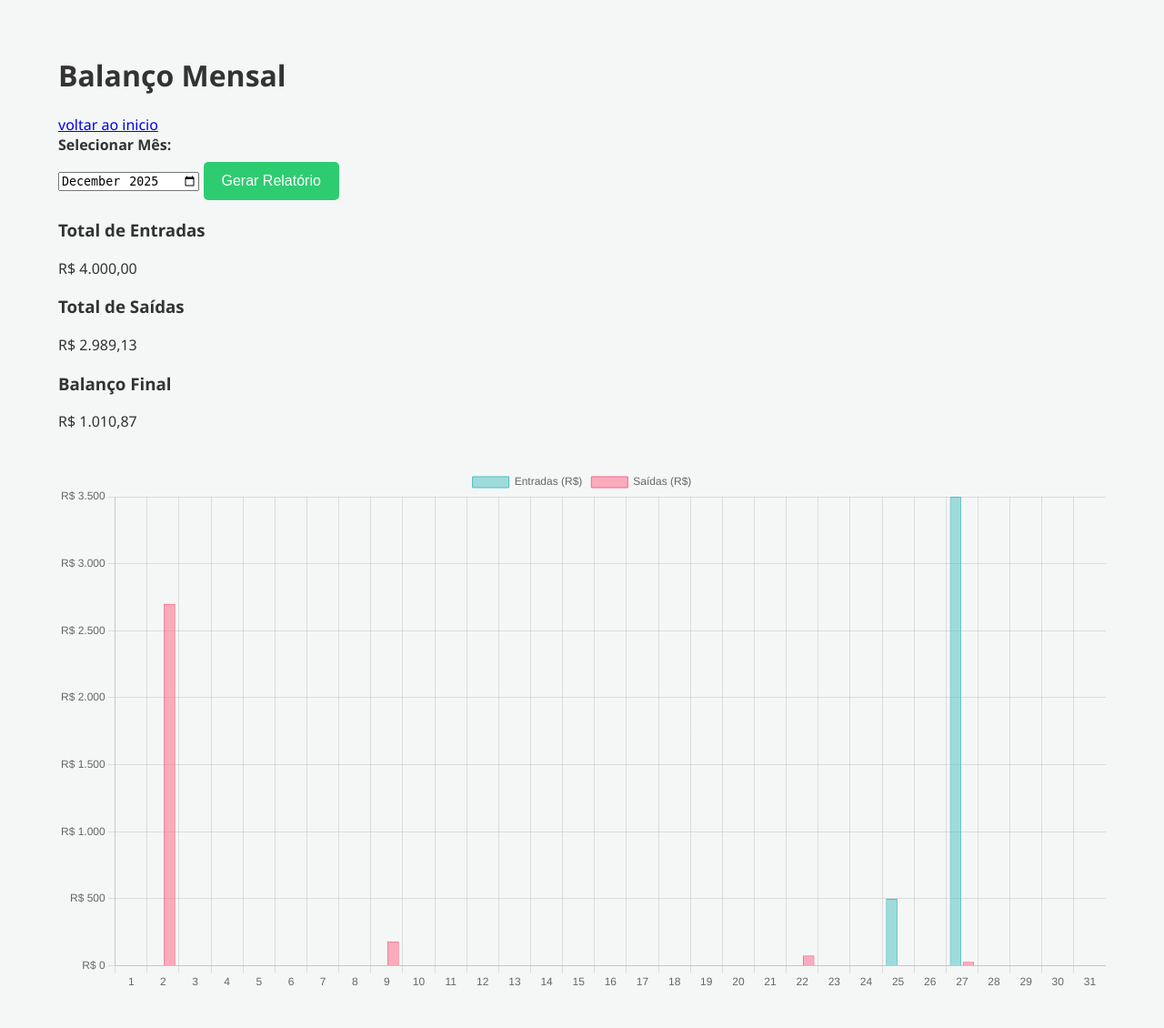
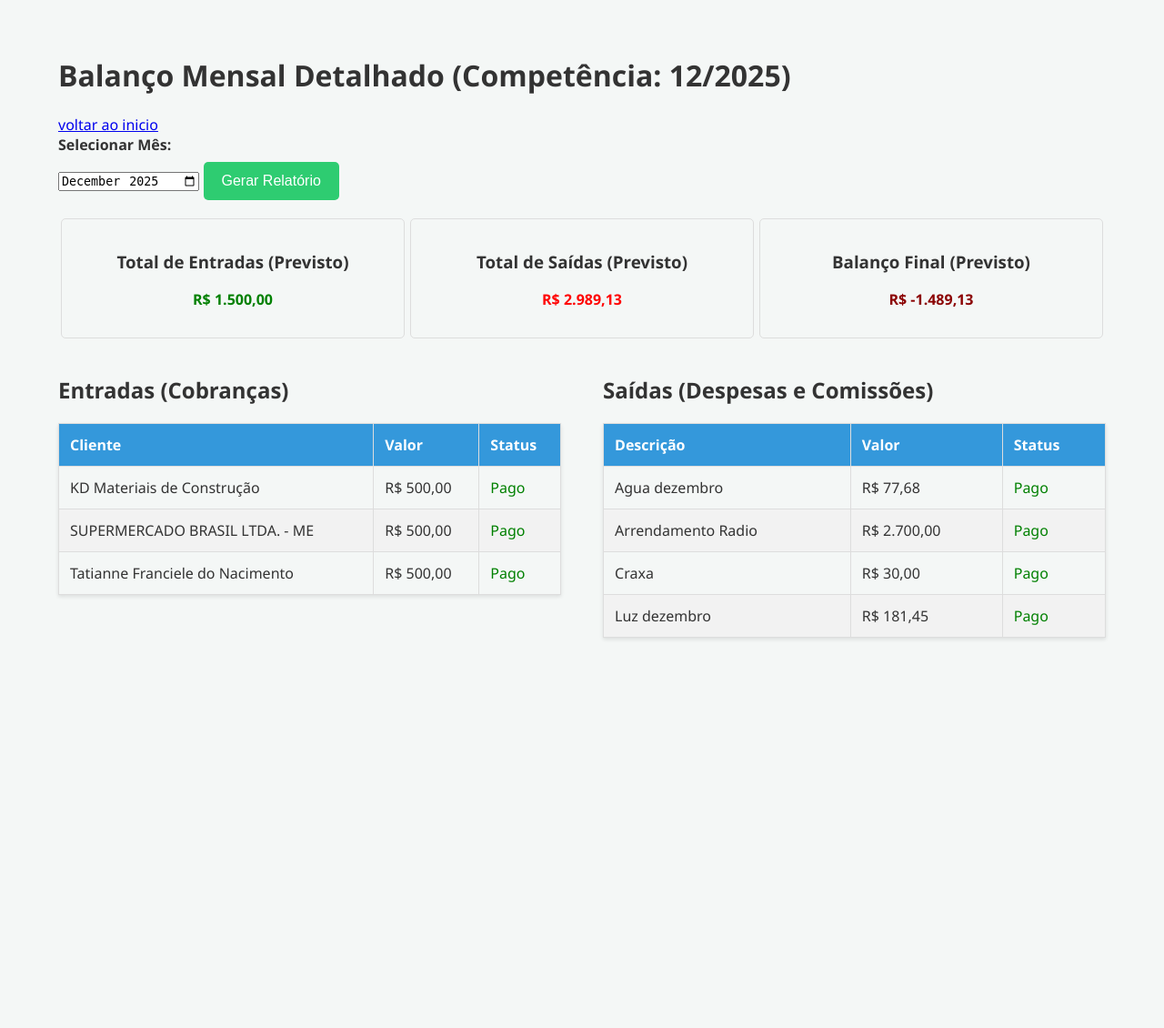
Before and after one commit to DjJulioReis/Gestao_radio, a PHP site: page /relatorio_balanco_mensal.php in a window 1280 px wide. Shown: the part 79-1209 px from the top of the page at 91% size. After the commit the page ends 782 px from the top, so only its background shows below. Run offline with PHP 8.4, Linux system fonts and the light colour scheme; a user stored in the database is signed in; data comes from the database, SQL or seed files in the repository.

Commit message:
fix: Refatora relatórios financeiros e corrige lógica de comissão
Esta entrega final corrige a lógica de cálculo nos relatórios financeiros e refatora o balanço mensal para atender a novos requisitos.

- **Relatório Financeiro:** A consulta de comissões foi corrigida para excluir os valores de sócios-locutores que são reinvestidos, evitando a contagem dupla de saídas e apresentando um lucro real baseado no fluxo de caixa.
- **Balanço Mensal:** O relatório foi completamente refatorado. Agora opera sob o regime de competência (baseado na referência da cobrança e data de vencimento da despesa). Além disso, a visualização foi alterada para exibir uma lista detalhada de cada entrada e saída individualmente, em vez de apenas totais.
- **Consistência:** A lógica de comissões foi unificada em ambos os relatórios para garantir consistência.

Todas as alterações foram validadas internamente com scripts de verificação para garantir a precisão dos cálculos.

```diff
--- a/controle/relatorio_balanco_mensal.php
+++ b/controle/relatorio_balanco_mensal.php
@@ -1,6 +1,6 @@
 <?php
 require_once 'init.php';
-$page_title = 'Balanço Mensal';
+$page_title = 'Balanço Mensal Detalhado';
 require_once 'templates/header.php';
 
 // Apenas administradores
@@ -9,67 +9,73 @@ if ($_SESSION['user_level'] !== 'admin') {
     exit();
 }
 
-// Filtros de data
+// Filtros
 $mes_ano = isset($_GET['mes_ano']) ? $_GET['mes_ano'] : date('Y-m');
 $ano = date('Y', strtotime($mes_ano));
 $mes = date('m', strtotime($mes_ano));
-$primeiro_dia = "$mes_ano-01";
-$ultimo_dia = date("Y-m-t", strtotime($primeiro_dia));
-$dias_no_mes = date('t', strtotime($primeiro_dia));
 
-// 1. Calcular Entradas (Cobranças Pagas)
-$sql_entradas = "SELECT SUM(valor) AS total FROM cobrancas WHERE pago = 1 AND data_pagamento BETWEEN ? AND ?";
+// --- CÁLCULOS BASEADOS EM COMPETÊNCIA ---
+
+// 1. Entradas: Cobranças com referência no mês selecionado (pagas ou não)
+$sql_entradas = "
+    SELECT c.empresa, cb.valor, cb.pago, cb.data_pagamento
+    FROM cobrancas cb
+    JOIN clientes c ON cb.cliente_id = c.id
+    WHERE cb.referencia = ?
+    ORDER BY c.empresa
+";
 $stmt_entradas = $conn->prepare($sql_entradas);
-$stmt_entradas->bind_param("ss", $primeiro_dia, $ultimo_dia);
+$stmt_entradas->bind_param("s", $mes_ano);
 $stmt_entradas->execute();
-$result_entradas = $stmt_entradas->get_result();
-$total_entradas = $result_entradas->fetch_assoc()['total'] ?? 0;
+$entradas = $stmt_entradas->get_result()->fetch_all(MYSQLI_ASSOC);
+$total_entradas = array_sum(array_column($entradas, 'valor'));
 $stmt_entradas->close();
 
-// 2. Calcular Saídas (Despesas Pagas)
-$sql_saidas = "SELECT SUM(valor) AS total FROM despesas WHERE pago = 1 AND data_vencimento BETWEEN ? AND ?";
+// 2. Saídas: Despesas com vencimento no mês selecionado
+$sql_saidas = "
+    SELECT descricao, valor, pago, data_pagamento
+    FROM despesas
+    WHERE MONTH(data_vencimento) = ? AND YEAR(data_vencimento) = ?
+    ORDER BY descricao
+";
 $stmt_saidas = $conn->prepare($sql_saidas);
-$stmt_saidas->bind_param("ss", $primeiro_dia, $ultimo_dia);
+$stmt_saidas->bind_param("is", $mes, $ano);
 $stmt_saidas->execute();
-$result_saidas = $stmt_saidas->get_result();
-$total_saidas = $result_saidas->fetch_assoc()['total'] ?? 0;
+$saidas_despesas = $stmt_saidas->get_result()->fetch_all(MYSQLI_ASSOC);
+$total_saidas_despesas = array_sum(array_column($saidas_despesas, 'valor'));
 $stmt_saidas->close();
 
-// 3. Calcular Balanço
+// 3. Saídas: Comissões de cobranças do mês (apenas de não-sócios)
+$sql_comissoes = "
+    SELECT
+        cl.empresa,
+        col.nome as colaborador,
+        (cb.valor * cc.percentual_comissao / 100) AS valor_comissao,
+        cb.pago
+    FROM cobrancas cb
+    JOIN cliente_colaboradores cc ON cb.cliente_id = cc.cliente_id
+    JOIN colaboradores col ON cc.colaborador_id = col.id
+    JOIN clientes cl ON cb.cliente_id = cl.id
+    LEFT JOIN socios s ON col.id = s.colaborador_id
+    WHERE
+        cb.referencia = ?
+        AND (col.funcao != 'socio_locutor' OR s.reinvestir_comissao = 0)
+    ORDER BY cl.empresa
+";
+$stmt_comissoes = $conn->prepare($sql_comissoes);
+$stmt_comissoes->bind_param("s", $mes_ano);
+$stmt_comissoes->execute();
+$saidas_comissoes = $stmt_comissoes->get_result()->fetch_all(MYSQLI_ASSOC);
+$total_saidas_comissoes = array_sum(array_column($saidas_comissoes, 'valor_comissao'));
+$stmt_comissoes->close();
+
+
+$total_saidas = $total_saidas_despesas + $total_saidas_comissoes;
 $balanco_final = $total_entradas - $total_saidas;
-
-// 4. Preparar dados para o gráfico (diário)
-$dados_grafico = [
-    'labels' => range(1, $dias_no_mes),
-    'entradas' => array_fill(1, $dias_no_mes, 0),
-    'saidas' => array_fill(1, $dias_no_mes, 0),
-];
-
-// Entradas por dia
-$sql_entradas_dia = "SELECT DAY(data_pagamento) AS dia, SUM(valor) AS total FROM cobrancas WHERE pago = 1 AND data_pagamento BETWEEN ? AND ? GROUP BY dia ORDER BY dia";
-$stmt_entradas_dia = $conn->prepare($sql_entradas_dia);
-$stmt_entradas_dia->bind_param("ss", $primeiro_dia, $ultimo_dia);
-$stmt_entradas_dia->execute();
-$result_entradas_dia = $stmt_entradas_dia->get_result();
-while ($row = $result_entradas_dia->fetch_assoc()) {
-    $dados_grafico['entradas'][$row['dia']] = $row['total'];
-}
-$stmt_entradas_dia->close();
-
-// Saídas por dia
-$sql_saidas_dia = "SELECT DAY(data_vencimento) AS dia, SUM(valor) AS total FROM despesas WHERE pago = 1 AND data_vencimento BETWEEN ? AND ? GROUP BY dia ORDER BY dia";
-$stmt_saidas_dia = $conn->prepare($sql_saidas_dia);
-$stmt_saidas_dia->bind_param("ss", $primeiro_dia, $ultimo_dia);
-$stmt_saidas_dia->execute();
-$result_saidas_dia = $stmt_saidas_dia->get_result();
-while ($row = $result_saidas_dia->fetch_assoc()) {
-    $dados_grafico['saidas'][$row['dia']] = $row['total'];
-}
-$stmt_saidas_dia->close();
 
 ?>
 
-<h1><?php echo $page_title; ?></h1>
+<h1><?php echo $page_title; ?> (Competência: <?php echo date('m/Y', strtotime($mes_ano)); ?>)</h1>
 <a href="dashboard.php">voltar ao inicio</a>
 
 <form method="get" action="" class="filter-form">
@@ -82,88 +88,100 @@ $stmt_saidas_dia->close();
 
 <div class="summary-container">
     <div class="summary-card">
-        <h3>Total de Entradas</h3>
+        <h3>Total de Entradas (Previsto)</h3>
         <p class="income">R$ <?php echo number_format($total_entradas, 2, ',', '.'); ?></p>
     </div>
     <div class="summary-card">
-        <h3>Total de Saídas</h3>
+        <h3>Total de Saídas (Previsto)</h3>
         <p class="expense">R$ <?php echo number_format($total_saidas, 2, ',', '.'); ?></p>
     </div>
     <div class="summary-card">
-        <h3>Balanço Final</h3>
+        <h3>Balanço Final (Previsto)</h3>
         <p class="<?php echo $balanco_final >= 0 ? 'balance-positive' : 'balance-negative'; ?>">
             R$ <?php echo number_format($balanco_final, 2, ',', '.'); ?>
         </p>
     </div>
 </div>
 
-<div class="chart-container" style="margin-top: 40px;">
-    <canvas id="balancoChart"></canvas>
+<div class="details-container">
+    <div class="column">
+        <h2>Entradas (Cobranças)</h2>
+        <table>
+            <thead>
+                <tr>
+                    <th>Cliente</th>
+                    <th>Valor</th>
+                    <th>Status</th>
+                </tr>
+            </thead>
+            <tbody>
+                <?php foreach ($entradas as $entrada): ?>
+                <tr>
+                    <td><?php echo htmlspecialchars($entrada['empresa']); ?></td>
+                    <td>R$ <?php echo number_format($entrada['valor'], 2, ',', '.'); ?></td>
+                    <td><?php echo $entrada['pago'] ? '<span style="color:green;">Pago</span>' : '<span style="color:red;">Pendente</span>'; ?></td>
+                </tr>
+                <?php endforeach; ?>
+            </tbody>
+        </table>
+    </div>
+    <div class="column">
+        <h2>Saídas (Despesas e Comissões)</h2>
+        <table>
+            <thead>
+                <tr>
+                    <th>Descrição</th>
+                    <th>Valor</th>
+                    <th>Status</th>
+                </tr>
+            </thead>
+            <tbody>
+                <?php foreach ($saidas_despesas as $despesa): ?>
+                <tr>
+                    <td><?php echo htmlspecialchars($despesa['descricao']); ?></td>
+                    <td>R$ <?php echo number_format($despesa['valor'], 2, ',', '.'); ?></td>
+                    <td><?php echo $despesa['pago'] ? '<span style="color:green;">Pago</span>' : '<span style="color:red;">Pendente</span>'; ?></td>
+                </tr>
+                <?php endforeach; ?>
+                <?php foreach ($saidas_comissoes as $comissao): ?>
+                <tr>
+                    <td>Comissão: <?php echo htmlspecialchars($comissao['colaborador']) . ' (' . htmlspecialchars($comissao['empresa']) . ')'; ?></td>
+                    <td>R$ <?php echo number_format($comissao['valor_comissao'], 2, ',', '.'); ?></td>
+                    <td><?php echo $comissao['pago'] ? '<span style="color:green;">Pago</span>' : '<span style="color:red;">Pendente</span>'; ?></td>
+                </tr>
+                <?php endforeach; ?>
+            </tbody>
+        </table>
+    </div>
 </div>
 
-<script>
-document.addEventListener('DOMContentLoaded', function () {
-    const ctx = document.getElementById('balancoChart').getContext('2d');
 
-    // Converte os dados do PHP para o formato que o Chart.js espera
-    const chartData = <?php echo json_encode($dados_grafico); ?>;
-
-    // Precisamos garantir que os arrays de dados comecem do índice 0
-    const entradasDiarias = Object.values(chartData.entradas);
-    const saidasDiarias = Object.values(chartData.saidas);
-
-    const balancoChart = new Chart(ctx, {
-        type: 'bar',
-        data: {
-            labels: chartData.labels,
-            datasets: [
-                {
-                    label: 'Entradas (R$)',
-                    data: entradasDiarias,
-                    backgroundColor: 'rgba(75, 192, 192, 0.5)',
-                    borderColor: 'rgba(75, 192, 192, 1)',
-                    borderWidth: 1
-                },
-                {
-                    label: 'Saídas (R$)',
-                    data: saidasDiarias,
-                    backgroundColor: 'rgba(255, 99, 132, 0.5)',
-                    borderColor: 'rgba(255, 99, 132, 1)',
-                    borderWidth: 1
-                }
-            ]
-        },
-        options: {
-            scales: {
-                y: {
-                    beginAtZero: true,
-                    ticks: {
-                        callback: function(value, index, values) {
-                            return 'R$ ' + value.toLocaleString('pt-BR');
-                        }
-                    }
-                }
-            },
-            plugins: {
-                tooltip: {
-                    callbacks: {
-                        label: function(context) {
-                            let label = context.dataset.label || '';
-                            if (label) {
-                                label += ': ';
-                            }
-                            if (context.parsed.y !== null) {
-                                label += 'R$ ' + context.parsed.y.toLocaleString('pt-BR', { minimumFractionDigits: 2 });
-                            }
-                            return label;
-                        }
-                    }
-                }
-            }
-        }
-    });
-});
-</script>
+<style>
+.details-container {
+    display: flex;
+    justify-content: space-between;
+    margin-top: 20px;
+}
+.column {
+    width: 48%;
+}
+.summary-container {
+    display: flex;
+    justify-content: space-around;
+    margin-bottom: 20px;
+}
+.summary-card {
+    text-align: center;
+    padding: 15px;
+    border: 1px solid #ddd;
+    border-radius: 5px;
+    width: 30%;
+}
+.income { color: green; font-weight: bold; }
+.expense { color: red; font-weight: bold; }
+.balance-positive { color: blue; font-weight: bold; }
+.balance-negative { color: darkred; font-weight: bold; }
+</style>
 
 <?php
 $conn->close();
```
Also changed, not shown: controle/relatorio_financeiro.php (+10 -3 lines).
